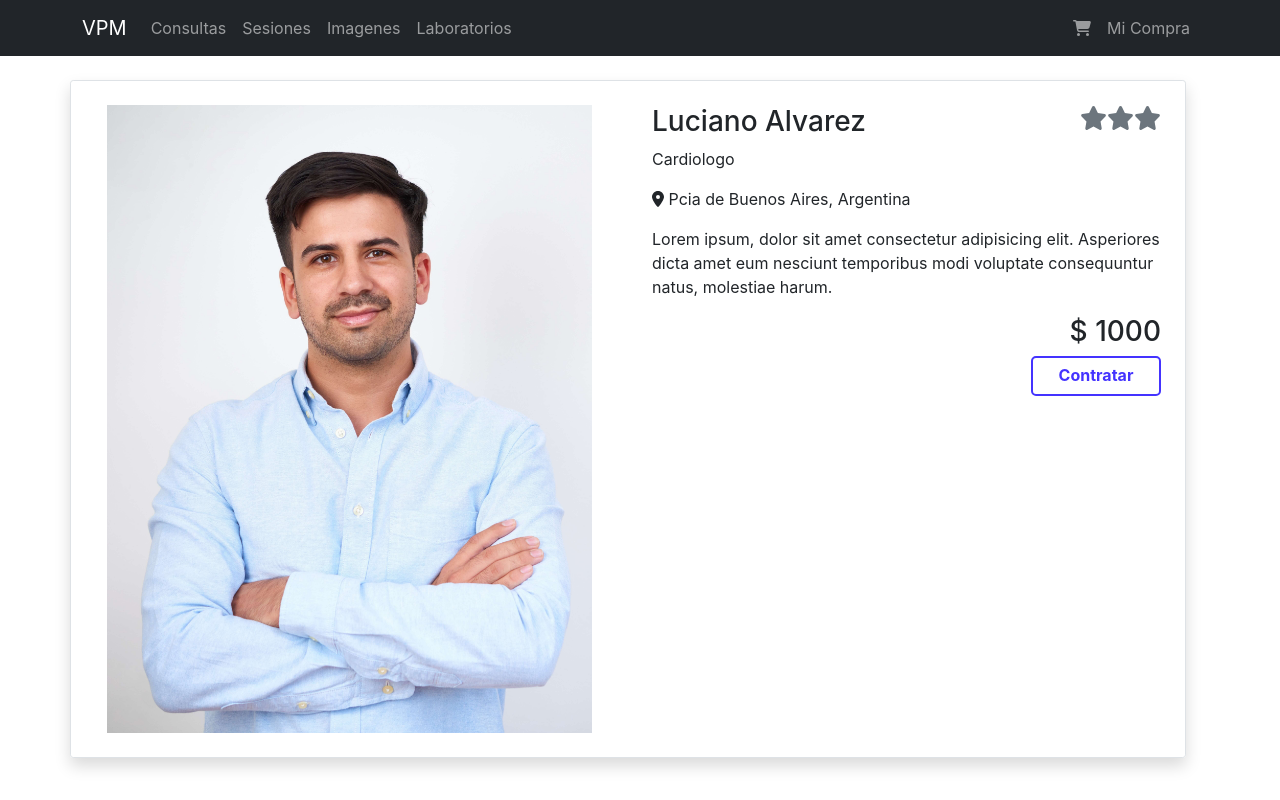
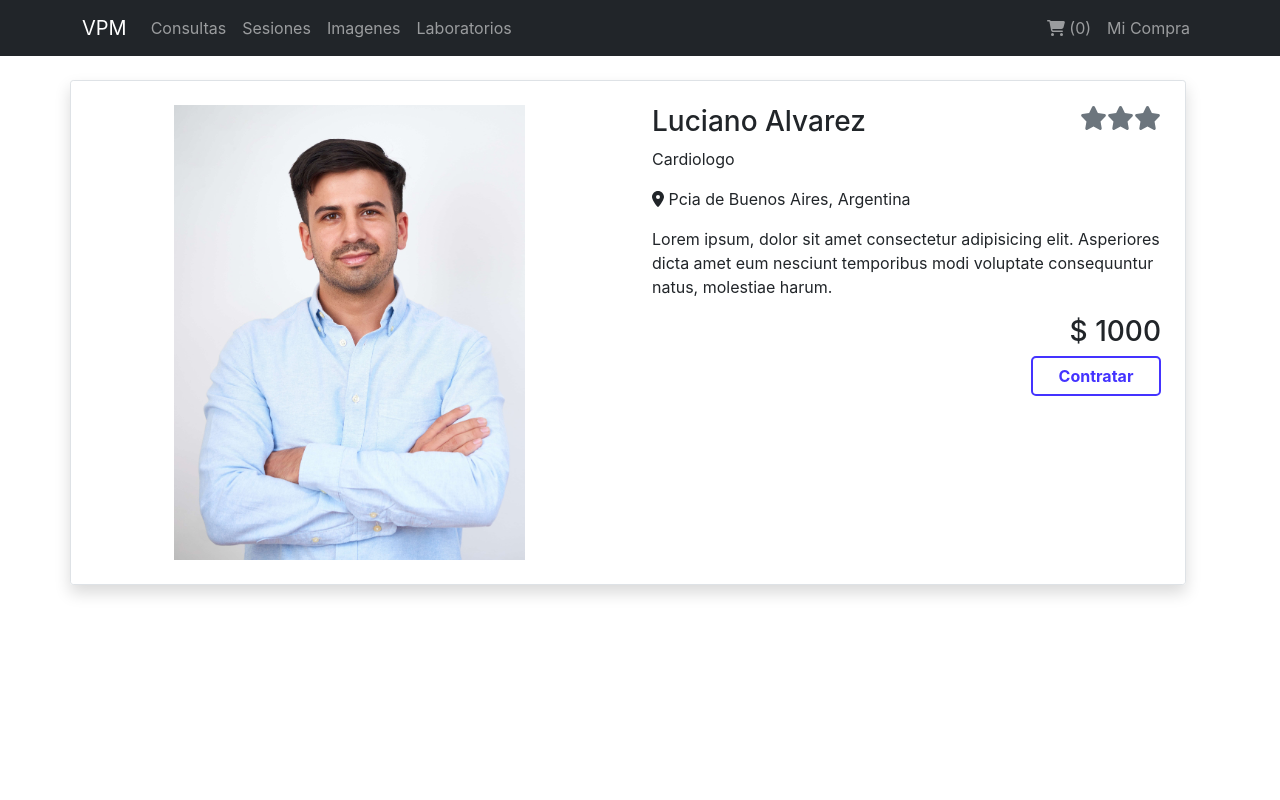
Before and after one commit to PabloSadura/Proyecto_FInal_React, a React (Vite) app in the folder ventadepracticas/: page /details/9 in a window 1280 px wide. Built offline with nearby package versions, Linux system fonts and the light colour scheme.

Commit message:
Se agregaron las logicas del cart

```diff
--- a/ventadepracticas/src/App.jsx
+++ b/ventadepracticas/src/App.jsx
@@ -3,13 +3,15 @@ import ItemListContainer from "./components/containers/ItemListContainer";
 import NavBar from "./components/navBar/NavBar";
 import Cart from "./components/containers/Cart/Cart";
 import ProfesionalContainers from "./components/containers/ProfesionalContainers";
+import DetailProfesional from "./components/Items/DetailProfesional";
+import { CartProvider } from "./Context/CartContext";
 
 import "bootstrap/dist/css/bootstrap.min.css";
-import DetailProfesional from "./components/Items/DetailProfesional";
 
 function App() {
   return (
     <BrowserRouter>
+      <CartProvider>
         <div>
           <NavBar />
           <Routes>
@@ -24,6 +26,7 @@ function App() {
             {/* <Route path="*" element={<Navigate to={"/"} />} /> */}
           </Routes>
         </div>
+      </CartProvider>
     </BrowserRouter>
   );
 }
--- /dev/null
+++ b/ventadepracticas/src/Context/CartContext.jsx
@@ -0,0 +1,31 @@
+import React, { useState } from "react";
+import { createContext } from "react";
+
+export const CartContext = createContext();
+
+export const CartProvider = ({ children }) => {
+  const [cart, setCart] = useState([]);
+
+  const addItems = (items) => {
+    setCart([...cart, items]);
+  };
+
+  const clear = () => {
+    setCart([]);
+  };
+
+  const isInCart = (id) => {
+    cart.find((item) => item.id === id) ? true : false;
+  };
+
+  const removeItem = (id) => {
+    setCart(cart.filter((item) => item.id !== id));
+  };
+  return (
+    <CartContext.Provider
+      value={[cart, setCart, addItems, clear, isInCart, removeItem]}
+    >
+      {children}
+    </CartContext.Provider>
+  );
+};
--- a/ventadepracticas/src/components/Items/DetailProfesional.jsx
+++ b/ventadepracticas/src/components/Items/DetailProfesional.jsx
@@ -1,15 +1,21 @@
-import React, { useState } from "react";
+import React from "react";
+import { useState } from "react";
 import { Link, useParams } from "react-router-dom";
 import { useEffect } from "react";
-import { Card, Spinner } from "react-bootstrap";
+import { Spinner } from "react-bootstrap";
 import { gFetchProfesional } from "../../helpers/Profesionales";
 import { FontAwesomeIcon } from "@fortawesome/react-fontawesome";
 import { faLocationDot, faStar } from "@fortawesome/free-solid-svg-icons";
+import { useContext } from "react";
+import { CartContext } from "../../Context/CartContext";
 
 function DetailProfesional() {
+  const [cart, setCart, addItems] = useContext(CartContext);
+
   const [profesional, setProfesional] = useState([]);
   const [loading, setLoading] = useState(true);
   const { id } = useParams();
+
   useEffect(() => {
     gFetchProfesional
       .then((resp) =>
@@ -22,7 +28,6 @@ function DetailProfesional() {
   let stars = [];
   for (let i = 0; i < profesional.rate; i++) {
     stars[i] = <FontAwesomeIcon icon={faStar} />;
-    console.log(stars);
   }
 
   const {
@@ -44,7 +49,7 @@ function DetailProfesional() {
     <div className="container">
       <div className="row mt-4 border rounded-1 shadow w-100">
         <div className="col-md-6 text-center">
-          <img src={img} alt="" className="w-100 p-4 rounded-5" />
+          <img src={img} alt="" className="w-75 p-4 rounded-5" />
         </div>
         <div className="col-md-6 p-4">
           <div className="d-flex justify-content-between">
@@ -63,12 +68,14 @@ function DetailProfesional() {
             <h3>$ {precio}</h3>
           </div>
           <div className="text-end">
-            <Link
-              to="/cart"
+            <button
               className="css-button-sliding-to-left--sky text-decoration-none text-center"
+              onClick={() => {
+                addItems(profesional);
+              }}
             >
               Contratar
-            </Link>
+            </button>
           </div>
         </div>
       </div>
--- a/ventadepracticas/src/components/ItemsList/ItemsList.jsx
+++ b/ventadepracticas/src/components/ItemsList/ItemsList.jsx
@@ -7,7 +7,7 @@ function ItemsList({ producto }) {
   return (
     <Container className="d-flex justify-content-evenly mt-4 flex-wrap w-100">
       {producto.map((element) => (
-        <Items products={element} key={element.id} />
+        <Items products={element} />
       ))}
     </Container>
   );
--- a/ventadepracticas/src/components/ItemsList/ItemsListProfesional.jsx
+++ b/ventadepracticas/src/components/ItemsList/ItemsListProfesional.jsx
@@ -1,5 +1,6 @@
 import React from "react";
 import { Container } from "react-bootstrap";
+import { useContext } from "react";
 import ItemsProfesional from "../Items/ItemsProfesional";
 
 function ItemsListProfesional({ profesion }) {
--- /dev/null
+++ b/ventadepracticas/src/components/cartWidget/CartWidget.css
@@ -0,0 +1,19 @@
+.css-button-fully-rounded--sand {
+  min-width: 130px;
+  height: 40px;
+  color: #fff;
+  padding: 5px 10px;
+  font-weight: bold;
+  cursor: pointer;
+  transition: all 0.3s ease;
+  position: relative;
+  display: inline-block;
+  outline: none;
+  border-radius: 20px;
+  border: 2px solid #adb5bd;
+  background: #adb5bd;
+}
+.css-button-fully-rounded--sand:hover {
+  background: #fff;
+  color: #adb5bd;
+}
--- a/ventadepracticas/src/components/cartWidget/CartWidget.jsx
+++ b/ventadepracticas/src/components/cartWidget/CartWidget.jsx
@@ -1,13 +1,25 @@
-import React from "react";
+import React, { useContext } from "react";
+import { CartContext } from "../../Context/CartContext";
 import { FontAwesomeIcon } from "@fortawesome/react-fontawesome";
 import { faShoppingCart } from "@fortawesome/free-solid-svg-icons";
+
+import "./CartWidget.css";
+
 function CartWidget() {
+  const [cart] = useContext(CartContext);
+
   return (
     <div className="d-flex align-center">
       <div className="iconCart me-3">
-        <FontAwesomeIcon icon={faShoppingCart} />
+        <FontAwesomeIcon icon={faShoppingCart} /> ({cart.length})
       </div>
-      <p className="aling-center m-0">Mi Compra</p>
+      {cart.length ? (
+        <button className="css-button-fully-rounded--sand text-decoration-none">
+          Finalizar Compra
+        </button>
+      ) : (
+        <p className="aling-center m-0">Mi Compra</p>
+      )}
     </div>
   );
 }
```
Lines whose indentation alone changed are shown as unchanged.
